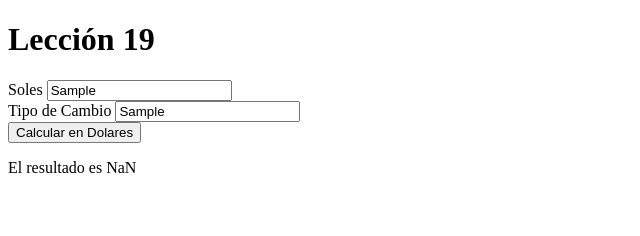
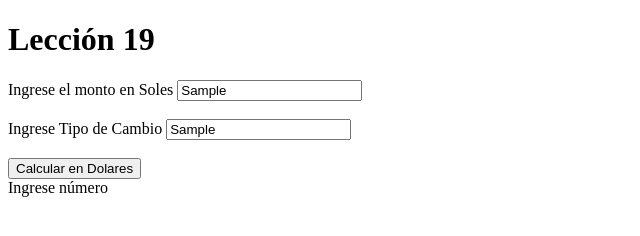
Before and after one commit to Jazmmine/tipo-de-cambio, a plain HTML site: page index.html in a window 1280 px wide. Both pictures are taken after typing "Sample", "Sample" into the empty fields and a click on the button "Calcular en Dolares". Shown: the whole page, without its empty margins (0-640 px from the left). Drawn offline with Linux system fonts and the light colour scheme.

Commit message:
subiendo

```diff
--- a/app.js
+++ b/app.js
@@ -5,8 +5,16 @@ window.addEventListener("load", function() {
 		var tc = parseFloat(document.getElementById("tc").value);
 
 		var resultado = document.getElementById("resultado");
+
+
+
+	if (! isNaN(soles) && ! isNaN(tc)) {
 		resultado.innerHTML = "<p>El resultado es " + conversion(soles,tc) + "</p>";
-	});
+	} else {
+		resultado.innerHTML = "Ingrese número";
+	}
+
+   });
 
 	function conversion(soles, tc) {
 		return (soles/tc).toFixed(2);
--- a/index.html
+++ b/index.html
@@ -1,4 +1,4 @@
-<!DOCTYPE html>
+	<!DOCTYPE html>
 <html lang="en">
 <head>
 	<meta charset="UTF-8">
@@ -8,13 +8,13 @@
 	<h1>Lección 19</h1>
 	<form>
 		<label for="soles">
-			Soles
+			Ingrese el monto en Soles
 		</label>
-		<input type="text" name="soles" id="soles"><br>
+		<input type="text" name="soles" id="soles"><br><br>
 		<label for="tc">
-			Tipo de Cambio
+			Ingrese Tipo de Cambio
 		</label>
-		<input type="text" name="tc" id="tc"><br>
+		<input type="text" name="tc" id="tc"><br><br>
 		<button type="button" id="calcular">Calcular en Dolares</button>
 	</form>
 	<div id="resultado"></div>
```
